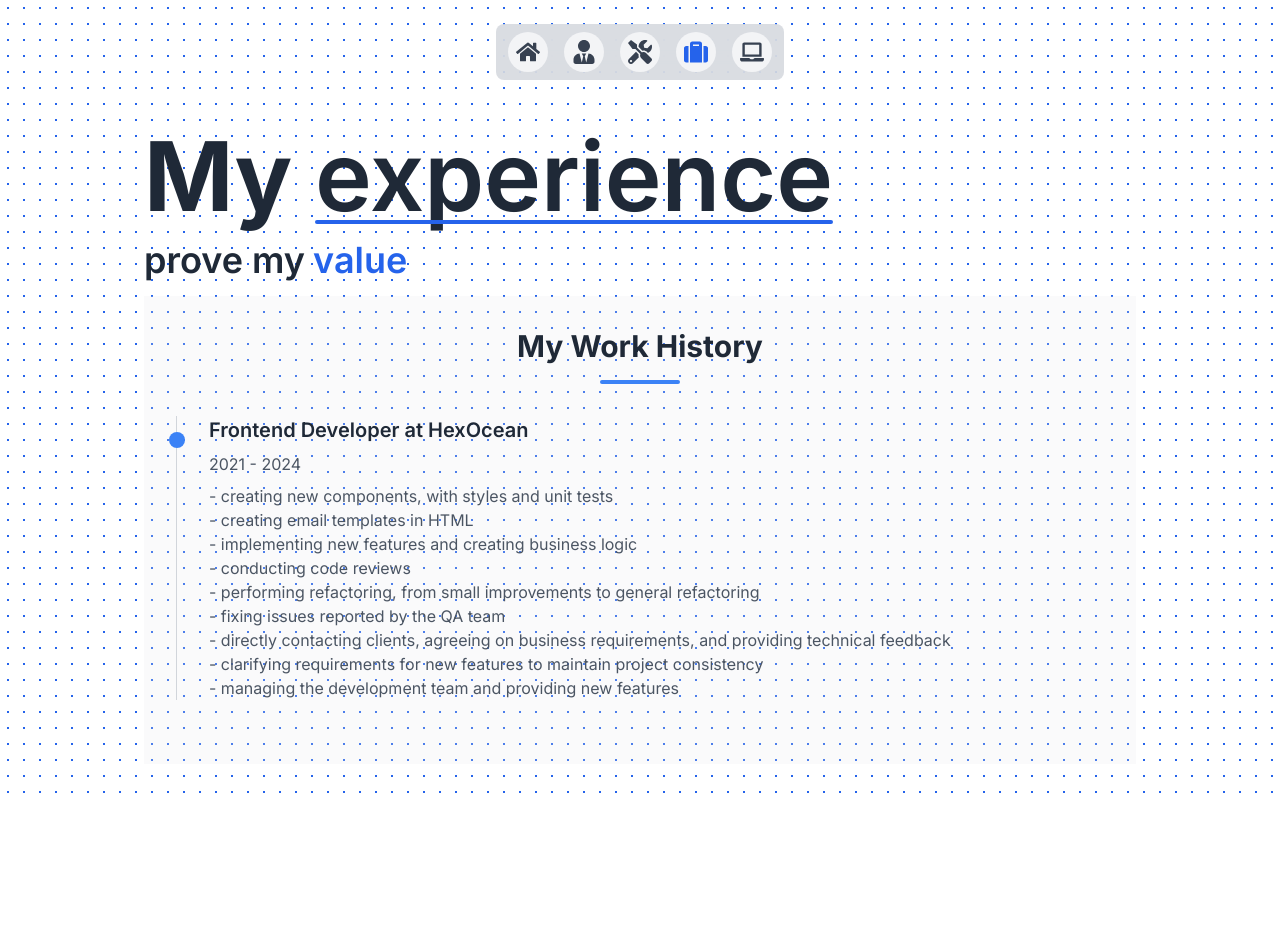
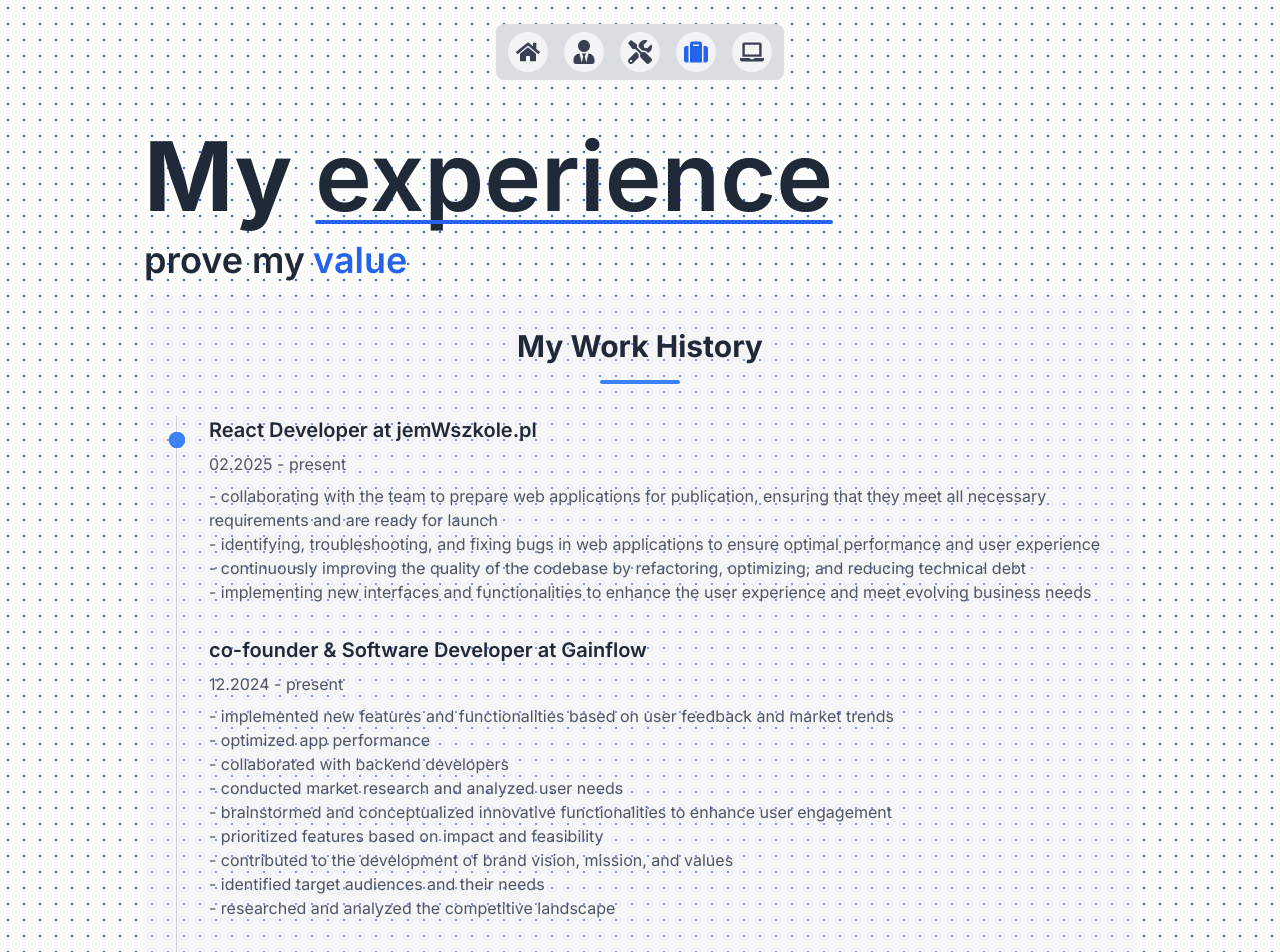
Before and after one commit to JaniecMichal/my-personal-page, a Next.js app: page /experience in a window 1280 px wide. Shown: the top 952 px of the page. Before the commit the page ends 800 px from the top, so only its background shows below. Built offline with nearby package versions, Linux system fonts and the light colour scheme.

Commit message:
impr exp section

```diff
--- a/src/components/experience/index.tsx
+++ b/src/components/experience/index.tsx
@@ -1,6 +1,33 @@
 import { PageSectionLayout } from "@/design-system/page-section-layout";
 
 const experiences = [
+	{
+		company: "jemWszkole.pl",
+		period: "02.2025 - present",
+		role: "React Developer",
+		duties: [
+			"collaborating with the team to prepare web applications for publication, ensuring that they meet all necessary requirements and are ready for launch",
+			"identifying, troubleshooting, and fixing bugs in web applications to ensure optimal performance and user experience",
+			"continuously improving the quality of the codebase by refactoring, optimizing, and reducing technical debt",
+			"implementing new interfaces and functionalities to enhance the user experience and meet evolving business needs",
+		],
+	},
+	{
+		company: "Gainflow",
+		period: "12.2024 - present",
+		role: "co-founder & Software Developer",
+		duties: [
+			"implemented new features and functionalities based on user feedback and market trends",
+			"optimized app performance",
+			"collaborated with backend developers",
+			"conducted market research and analyzed user needs",
+			"brainstormed and conceptualized innovative functionalities to enhance user engagement",
+			"prioritized features based on impact and feasibility",
+			"contributed to the development of brand vision, mission, and values",
+			"identified target audiences and their needs",
+			"researched and analyzed the competitive landscape",
+		],
+	},
 	{
 		company: "HexOcean",
 		period: "2021 - 2024",
--- a/src/design-system/page-section-layout/index.tsx
+++ b/src/design-system/page-section-layout/index.tsx
@@ -5,7 +5,7 @@ type PageSectionLayoutProps = {
 
 export const PageSectionLayout = ({ children, sectionTitle }: PageSectionLayoutProps) => {
 	return (
-		<section className="bg-gray-200/20 py-8">
+		<section className="rounded-lg bg-gray-200/40 py-8">
 			<div className="mx-auto px-4 md:px-6 lg:px-8">
 				<header className="mb-8">
 					<h3 className="mb-4 text-center text-3xl font-bold text-gray-800 md:text-4xl lg:text-3xl">
```
